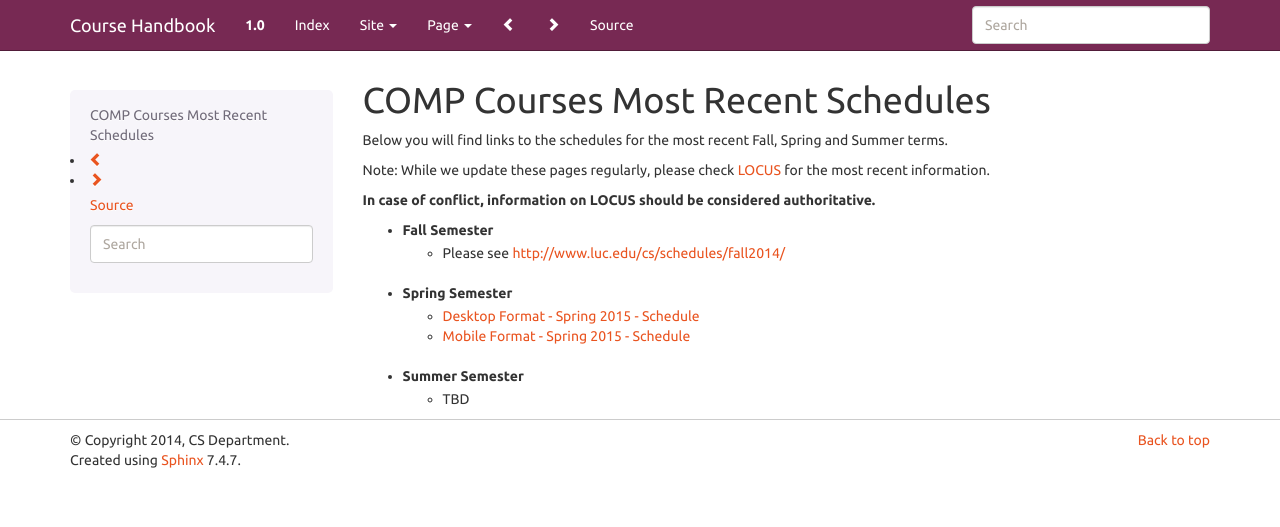
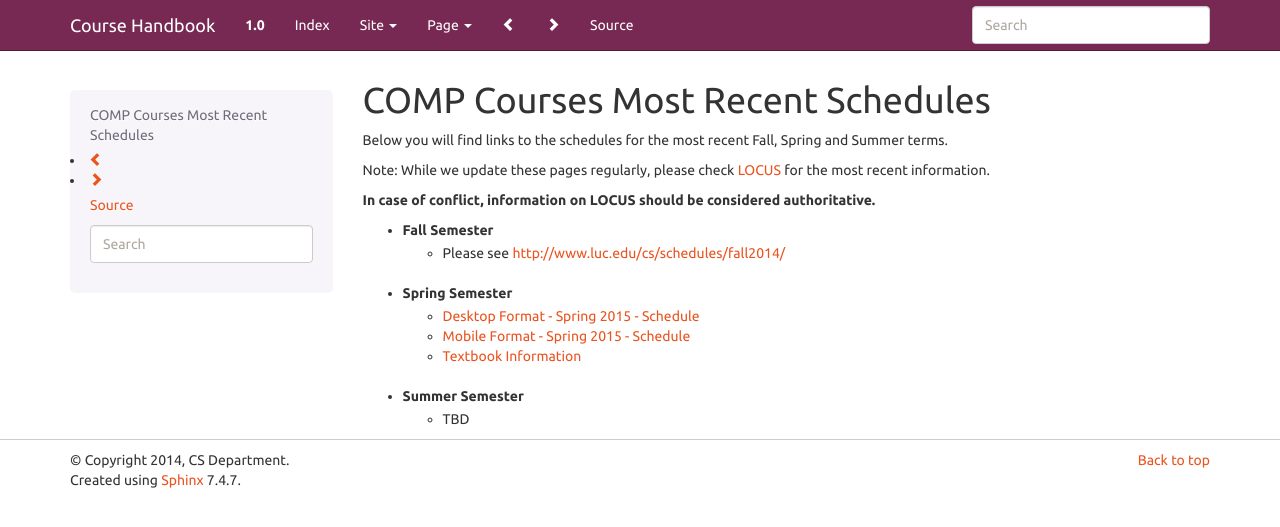
Before and after one commit to kyang5/coursedescriptions, a Sphinx documentation site: the page built from source/currentschedule.rst, in a window 1280 px wide. Shown: the top 527 px of the page. Built offline with Sphinx 7.4.7, drawn with Linux system fonts in a browser that asks for light colours.

Commit message:
added link to spring textbook spreadsheet

```diff
--- a/source/currentschedule.rst
+++ b/source/currentschedule.rst
@@ -13,6 +13,7 @@ Note: While we update these pages regularly, please check `LOCUS <http://www.luc
 * Spring Semester
      * :doc:`springdesktop`
      * :doc:`springmobile`
+     * `Textbook Information <https://docs.google.com/spreadsheet/ccc?key=0Aj_4VraMwHUodEdONlp1UW1tX203cURYV2dwQWl2VUE&usp=drive_web#gid=0>`_
 
 * Summer Semester
      * TBD
```
